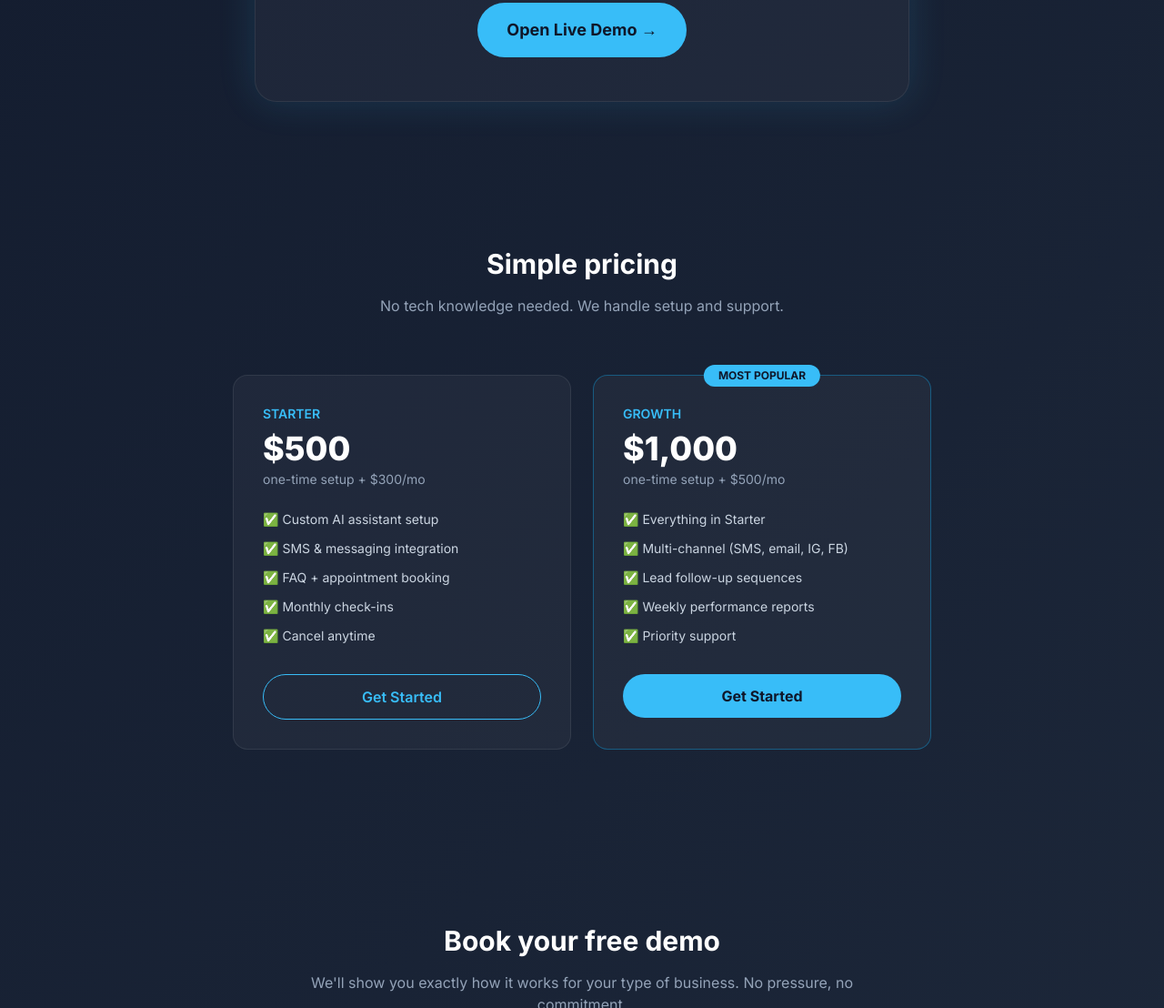
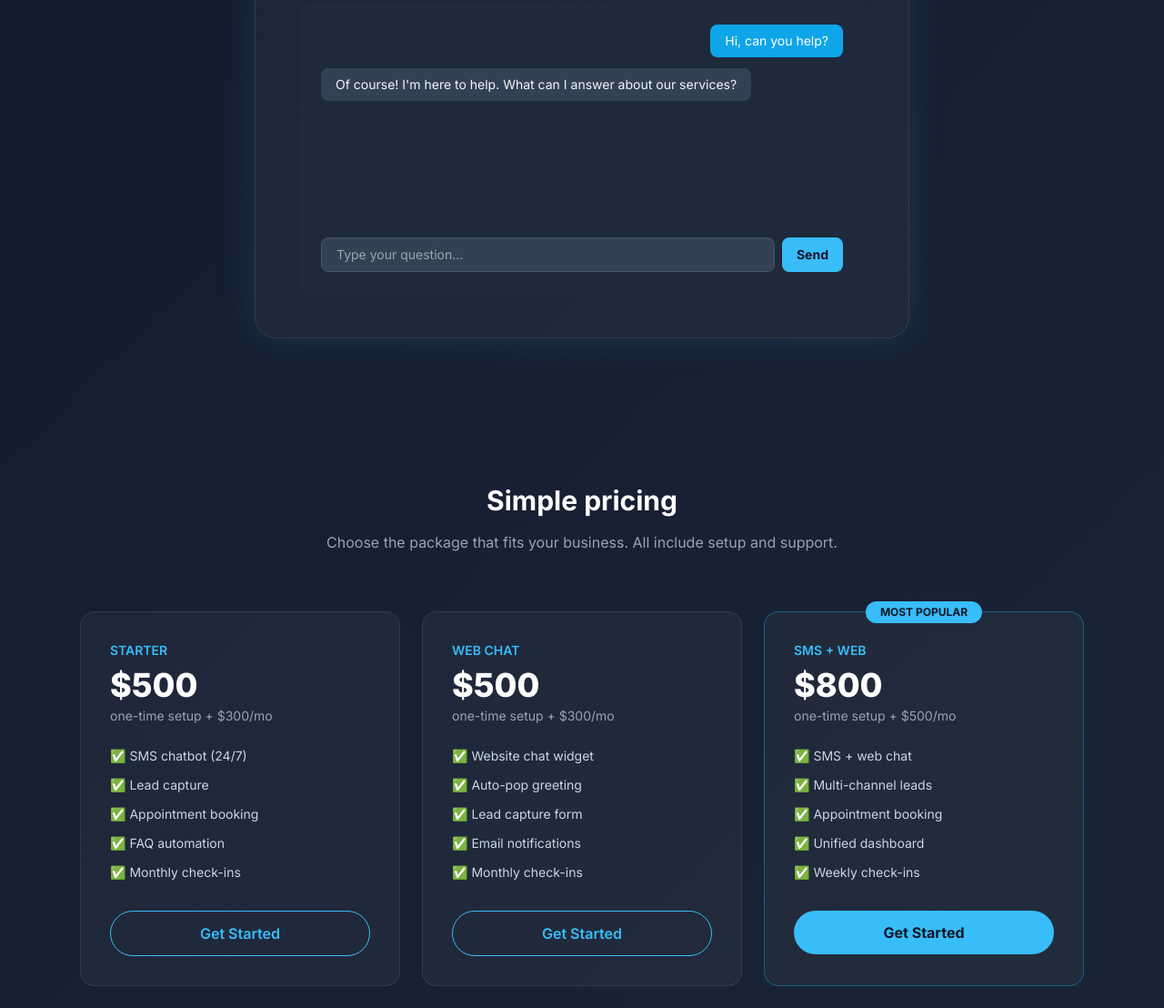
Before and after one commit to photoandvideo/openclaw-workspace, a plain HTML site: page research/ai-service/index.html in a window 1280 px wide. Shown: the part 1692-2800 px from the top of the page at 91% size. Drawn offline with nearby package versions, Linux system fonts and the light colour scheme.

Commit message:
Update website with all 5 packages + demo booking + pricing

```diff
--- a/research/ai-service/index.html
+++ b/research/ai-service/index.html
@@ -41,7 +41,7 @@
       We set up an AI assistant that answers your calls, texts, and messages 24/7 — booking appointments, answering FAQs, and following up on leads automatically.
     </p>
     <div class="flex flex-col sm:flex-row gap-4 justify-center">
-      <a href="demo.html" class="accent-bg text-slate-900 font-bold px-8 py-4 rounded-full text-lg hover:brightness-110 transition glow">
+      <a href="#demo" class="accent-bg text-slate-900 font-bold px-8 py-4 rounded-full text-lg hover:brightness-110 transition glow">
         See Live Demo →
       </a>
       <a href="#contact" class="border border-slate-600 text-white font-semibold px-8 py-4 rounded-full text-lg hover:border-sky-400 transition">
@@ -86,58 +86,120 @@
     </div>
   </section>
 
-  <!-- DEMO CTA -->
-  <section class="py-16 px-6 max-w-3xl mx-auto text-center">
+  <!-- LIVE DEMO -->
+  <section class="py-16 px-6 max-w-3xl mx-auto text-center" id="demo">
     <div class="card rounded-3xl p-12 glow">
       <div class="text-5xl mb-4">💬</div>
       <h2 class="text-3xl font-bold mb-4">Try it right now</h2>
-      <p class="text-slate-400 mb-8">Chat with a demo AI assistant set up for a local plumbing company. This is exactly what your customers would experience.</p>
-      <a href="demo.html" class="accent-bg text-slate-900 font-bold px-8 py-4 rounded-full text-lg hover:brightness-110 transition inline-block">
-        Open Live Demo →
-      </a>
+      <p class="text-slate-400 mb-8">Chat with our AI assistant live on this page. This is exactly what your customers would experience.</p>
+      <div class="bg-slate-800 rounded-xl p-6 min-h-80 flex flex-col" id="chat-demo">
+        <div class="flex-1 overflow-y-auto mb-4 space-y-3">
+          <div class="bg-sky-500 text-white px-4 py-2 rounded-lg w-fit ml-auto text-sm">Hi, can you help?</div>
+          <div class="bg-slate-700 text-slate-100 px-4 py-2 rounded-lg w-fit text-sm">Of course! I'm here to help. What can I answer about our services?</div>
+        </div>
+        <div class="flex gap-2">
+          <input type="text" id="demo-input" placeholder="Type your question..." class="flex-1 bg-slate-700 text-white px-4 py-2 rounded-lg text-sm focus:outline-none focus:border-sky-400 border border-slate-600" />
+          <button onclick="sendDemoMessage()" class="accent-bg text-slate-900 font-bold px-4 py-2 rounded-lg text-sm">Send</button>
+        </div>
+      </div>
     </div>
   </section>
 
   <!-- PRICING -->
-  <section class="py-24 px-6 max-w-5xl mx-auto" id="pricing">
+  <section class="py-24 px-6 max-w-6xl mx-auto" id="pricing">
     <h2 class="text-3xl font-bold text-center mb-4">Simple pricing</h2>
-    <p class="text-slate-400 text-center mb-16">No tech knowledge needed. We handle setup and support.</p>
-    <div class="grid md:grid-cols-2 gap-6 max-w-3xl mx-auto">
+    <p class="text-slate-400 text-center mb-16">Choose the package that fits your business. All include setup and support.</p>
+
+    <div class="grid md:grid-cols-2 lg:grid-cols-3 gap-6">
+      <!-- SMS Only -->
       <div class="card rounded-2xl p-8">
         <div class="text-sky-400 text-sm font-semibold mb-2">STARTER</div>
         <div class="text-4xl font-extrabold mb-1">$500</div>
         <div class="text-slate-400 text-sm mb-6">one-time setup + $300/mo</div>
-        <ul class="space-y-3 text-sm text-slate-300">
-          <li>✅ Custom AI assistant setup</li>
-          <li>✅ SMS & messaging integration</li>
-          <li>✅ FAQ + appointment booking</li>
+        <ul class="space-y-3 text-sm text-slate-300 mb-8">
+          <li>✅ SMS chatbot (24/7)</li>
+          <li>✅ Lead capture</li>
+          <li>✅ Appointment booking</li>
+          <li>✅ FAQ automation</li>
           <li>✅ Monthly check-ins</li>
-          <li>✅ Cancel anytime</li>
         </ul>
-        <a href="#contact" class="mt-8 block text-center border border-sky-400 text-sky-400 font-semibold py-3 rounded-full hover:bg-sky-400 hover:text-slate-900 transition">
+        <a href="#contact" class="block text-center border border-sky-400 text-sky-400 font-semibold py-3 rounded-full hover:bg-sky-400 hover:text-slate-900 transition">
           Get Started
         </a>
       </div>
-      <div class="card rounded-2xl p-8 border-sky-500/40 relative">
+
+      <!-- Web Chat Only -->
+      <div class="card rounded-2xl p-8">
+        <div class="text-sky-400 text-sm font-semibold mb-2">WEB CHAT</div>
+        <div class="text-4xl font-extrabold mb-1">$500</div>
+        <div class="text-slate-400 text-sm mb-6">one-time setup + $300/mo</div>
+        <ul class="space-y-3 text-sm text-slate-300 mb-8">
+          <li>✅ Website chat widget</li>
+          <li>✅ Auto-pop greeting</li>
+          <li>✅ Lead capture form</li>
+          <li>✅ Email notifications</li>
+          <li>✅ Monthly check-ins</li>
+        </ul>
+        <a href="#contact" class="block text-center border border-sky-400 text-sky-400 font-semibold py-3 rounded-full hover:bg-sky-400 hover:text-slate-900 transition">
+          Get Started
+        </a>
+      </div>
+
+      <!-- SMS + Web (Most Popular) -->
+      <div class="card rounded-2xl p-8 border-sky-500/40 relative lg:col-span-1 md:col-span-2">
         <div class="absolute -top-3 left-1/2 -translate-x-1/2 accent-bg text-slate-900 text-xs font-bold px-4 py-1 rounded-full">MOST POPULAR</div>
-        <div class="text-sky-400 text-sm font-semibold mb-2">GROWTH</div>
+        <div class="text-sky-400 text-sm font-semibold mb-2">SMS + WEB</div>
+        <div class="text-4xl font-extrabold mb-1">$800</div>
+        <div class="text-slate-400 text-sm mb-6">one-time setup + $500/mo</div>
+        <ul class="space-y-3 text-sm text-slate-300 mb-8">
+          <li>✅ SMS + web chat</li>
+          <li>✅ Multi-channel leads</li>
+          <li>✅ Appointment booking</li>
+          <li>✅ Unified dashboard</li>
+          <li>✅ Weekly check-ins</li>
+        </ul>
+        <a href="#contact" class="block text-center accent-bg text-slate-900 font-bold py-3 rounded-full hover:brightness-110 transition">
+          Get Started
+        </a>
+      </div>
+
+      <!-- WhatsApp -->
+      <div class="card rounded-2xl p-8">
+        <div class="text-sky-400 text-sm font-semibold mb-2">+ WHATSAPP</div>
         <div class="text-4xl font-extrabold mb-1">$1,000</div>
-        <div class="text-slate-400 text-sm mb-6">one-time setup + $500/mo</div>
-        <ul class="space-y-3 text-sm text-slate-300">
-          <li>✅ Everything in Starter</li>
-          <li>✅ Multi-channel (SMS, email, IG, FB)</li>
-          <li>✅ Lead follow-up sequences</li>
-          <li>✅ Weekly performance reports</li>
+        <div class="text-slate-400 text-sm mb-6">one-time setup + $750/mo</div>
+        <ul class="space-y-3 text-sm text-slate-300 mb-8">
+          <li>✅ SMS + Web + WhatsApp</li>
+          <li>✅ Multi-language support</li>
+          <li>✅ Lead scoring</li>
+          <li>✅ Performance reports</li>
           <li>✅ Priority support</li>
         </ul>
-        <a href="#contact" class="mt-8 block text-center accent-bg text-slate-900 font-bold py-3 rounded-full hover:brightness-110 transition">
+        <a href="#contact" class="block text-center border border-sky-400 text-sky-400 font-semibold py-3 rounded-full hover:bg-sky-400 hover:text-slate-900 transition">
+          Get Started
+        </a>
+      </div>
+
+      <!-- Full Suite -->
+      <div class="card rounded-2xl p-8">
+        <div class="text-sky-400 text-sm font-semibold mb-2">FULL SUITE</div>
+        <div class="text-4xl font-extrabold mb-1">$1,500</div>
+        <div class="text-slate-400 text-sm mb-6">one-time setup + $1,000/mo</div>
+        <ul class="space-y-3 text-sm text-slate-300 mb-8">
+          <li>✅ All platforms (SMS, Web, WhatsApp, FB, Telegram)</li>
+          <li>✅ Custom integrations</li>
+          <li>✅ Lead routing</li>
+          <li>✅ Advanced analytics</li>
+          <li>✅ Dedicated support</li>
+        </ul>
+        <a href="#contact" class="block text-center border border-sky-400 text-sky-400 font-semibold py-3 rounded-full hover:bg-sky-400 hover:text-slate-900 transition">
           Get Started
         </a>
       </div>
     </div>
   </section>
 
-  <!-- CONTACT -->
+  <!-- CONTACT / BOOKING -->
   <section class="py-24 px-6 max-w-2xl mx-auto" id="contact">
     <h2 class="text-3xl font-bold text-center mb-4">Book your free demo</h2>
     <p class="text-slate-400 text-center mb-10">We'll show you exactly how it works for your type of business. No pressure, no commitment.</p>
@@ -167,6 +229,23 @@
           <option>Other</option>
         </select>
       </div>
+      <div>
+        <label class="text-sm text-slate-400 mb-1 block">Which packages interest you?</label>
+        <div class="space-y-2">
+          <label class="flex items-center">
+            <input type="checkbox" name="package" value="sms" class="mr-2" /> SMS Only
+          </label>
+          <label class="flex items-center">
+            <input type="checkbox" name="package" value="web" class="mr-2" /> Web Chat
+          </label>
+          <label class="flex items-center">
+            <input type="checkbox" name="package" value="whatsapp" class="mr-2" /> WhatsApp
+          </label>
+          <label class="flex items-center">
+            <input type="checkbox" name="package" value="full" class="mr-2" /> Full Suite
+          </label>
+        </div>
+      </div>
       <button type="submit" class="w-full accent-bg text-slate-900 font-bold py-4 rounded-xl text-lg hover:brightness-110 transition">
         Book My Free Demo →
       </button>
@@ -186,9 +265,37 @@
       btn.disabled = true;
       btn.classList.remove('hover:brightness-110');
     }
+
+    function sendDemoMessage() {
+      const input = document.getElementById('demo-input');
+      const message = input.value.trim();
+      if (!message) return;
+
+      const chatDemo = document.getElementById('chat-demo');
+      const messagesDiv = chatDemo.querySelector('div:first-child');
+
+      // Add user message
+      const userMsg = document.createElement('div');
+      userMsg.className = 'bg-sky-500 text-white px-4 py-2 rounded-lg w-fit ml-auto text-sm';
+      userMsg.textContent = message;
+      messagesDiv.appendChild(userMsg);
+
+      input.value = '';
+
+      // Simulate AI response
+      setTimeout(() => {
+        const aiMsg = document.createElement('div');
+        aiMsg.className = 'bg-slate-700 text-slate-100 px-4 py-2 rounded-lg w-fit text-sm';
+        aiMsg.textContent = 'Great question! I can help with that. Would you like to book a demo to see how this works for your business?';
+        messagesDiv.appendChild(aiMsg);
+        messagesDiv.scrollTop = messagesDiv.scrollHeight;
+      }, 500);
+    }
+
+    // Allow Enter to send
+    document.getElementById('demo-input')?.addEventListener('keypress', (e) => {
+      if (e.key === 'Enter') sendDemoMessage();
+    });
   </script>
-
-<script src="chat-widget.js"></script>
-
 </body>
 </html>
```
